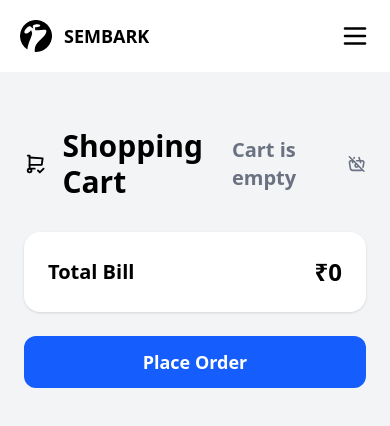
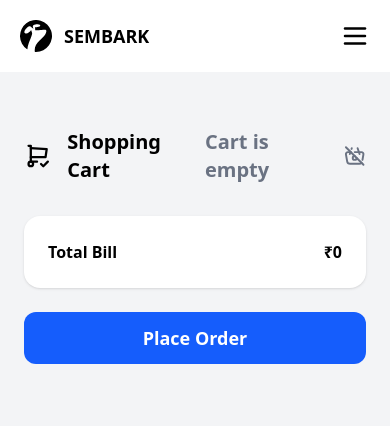
Before and after one commit to RaviGahire/sembark-assignment, a React (Vite) app: page /cart in a window 390 px wide. Shown: the top 426 px of the page. Built offline with nearby package versions, Linux system fonts and the light colour scheme.

Commit message:
added rating and soldout product details and fixed total bill

```diff
--- a/src/Components/Cart.jsx
+++ b/src/Components/Cart.jsx
@@ -1,5 +1,6 @@
 import { IconBasketOff, IconShoppingCartCheck, IconTrash } from '@tabler/icons-react'
 import React, { useEffect, useState } from 'react'
+import { Link, NavLink } from 'react-router'
 
 export const Cart = () => {
   const [cart, setCart] = useState([])
@@ -12,10 +13,10 @@ export const Cart = () => {
   }, [])
 
   const cartItems = cart.length;
-  const total = cart.reduce((acc,elem)=>elem.price + acc,0)
+  const total = cart.reduce((acc, elem) => elem.price + acc, 0)
 
 
-// Deleting item from the localStorage
+  // Deleting item from the localStorage
   const deleteItem = (index) => {
     let item = [...cart]
     item.splice(index, 1)
@@ -29,12 +30,12 @@ export const Cart = () => {
       <div className="min-h-screen bg-gray-100 p-6 flex flex-col items-center">
         <div className="w-full max-w-3xl">
           <div className="flex justify-between my-8">
-            <div className='text-3xl font-bold flex items-center gap-4'>
+            <div className='text-xl md:text-3xl font-bold flex items-center gap-4'>
               <IconShoppingCartCheck size={28} /><h2>Shopping Cart </h2>
-              </div>{cart.length === 0 &&
+            </div>{cart.length === 0 &&
               <div className='text-xl font-semibold text-gray-500 flex items-center justify-center gap-2 '>
                 Cart is empty
-                <IconBasketOff stroke={2} /></div> || <div className='text-xl font-semibold text-gray-500'>{cartItems} Total Items</div>}</div>
+                <IconBasketOff stroke={2} /></div> || <div className='md:text-xl font-semibold text-gray-500'>{cartItems}  Item</div>}</div>
 
 
           {/* Cart Item */}
@@ -46,32 +47,30 @@ export const Cart = () => {
                   <img
                     src={item.image}
                     alt={item.title}
-                    className="w-20 h-20 rounded-xl object-fit"
+                    className="w-20 h-20 rounded-xl object-fit "
                   />
                   <div>
-                    <h2 className="text-xl font-semibold">{item.title}</h2>
-                    <p className="text-gray-500">{item.price}</p>
+                    <h2 className="text-sm md:text-xl font-semibold">{item.title}</h2>
+                    <p className="text-gray-500">Only ₹{item.price}</p>
                   </div>
                 </div>
-
                 <button onClick={deleteItem} className="text-red-500 font-medium cursor-pointer"><IconTrash stroke={2} /></button>
               </div>)
           })
 
           }
 
-
-
           {/* Total Section */}
           <div className="bg-white rounded-2xl shadow p-6 mt-6 flex justify-between items-center">
-            <h2 className="text-xl font-bold">Total Bill</h2>
-            <p className="text-2xl font-bold">₹{Math.round(total)}</p>
+            <h2 className="md:text-xl font-bold">Total Bill</h2>
+            <p className="md:text-2xl font-bold">₹{Math.ceil(total)}</p>
           </div>
 
           {/* Checkout Button */}
-          <button className="w-full cursor-pointer mt-6 bg-blue-600 text-white py-3 rounded-xl text-lg font-semibold hover:bg-blue-700 transition">
-            Place Order
-          </button>
+          <NavLink
+            to={'/'}
+            className=" w-full flex items-center justify-center cursor-pointer mt-6 bg-blue-600 text-white py-3 rounded-xl text-lg font-semibold hover:bg-blue-700 transition"
+          >Place Order</NavLink>
         </div>
       </div>
 
--- a/src/Components/ProductsDetail.jsx
+++ b/src/Components/ProductsDetail.jsx
@@ -12,6 +12,7 @@ export const ProductsDetail = () => {
   const byDefaultValue = 5
   const productid = params.id || byDefaultValue
 
+
   useEffect(() => {
     try {
       fetch(`https://fakestoreapi.com/products/${productid}`)
@@ -24,7 +25,7 @@ export const ProductsDetail = () => {
   }, [productid])
 
 
-  // Add to cart
+  // Add to cart sending data to localStorage
   const AddToCart = () => {
     const product = JSON.parse(localStorage.getItem("cart")) || []
     product.push(data)
@@ -39,7 +40,7 @@ export const ProductsDetail = () => {
   return (
     <>
       <div className="bg-gray-100 min-h-screen">
-        <h1 className="text-center text-2xl p-5 font-bold">Product Detail</h1>
+        <h1 className="text-center text-3xl p-5 font-bold">Product Detail</h1>
         <div className=" flex items-center justify-center px-4">
           <div className="max-w-4xl w-full bg-white shadow-xl rounded-2xl p-6 md:p-10 grid md:grid-cols-2 gap-10">
             <div className="flex items-center justify-center bg-gray-50 rounded-xl p-6">
@@ -57,6 +58,8 @@ export const ProductsDetail = () => {
                 <p className="text-xl font-medium text-gray-600 mt-4">{data.category}</p>
                 <p className="text-md font-medium text-gray-600 mt-4">{data.description}</p>
                 <p className="text-xl font-medium text-gray-600 mt-4">₹ {data.price}.00</p>
+                <p className="text-xl font-medium text-gray-600 my-4">★★★★★ ({data?.rating?.rate})</p>
+                <p className="text-xl font-medium text-gray-600">Last Week Soldout {data?.rating?.count} Products</p>
               </div>
               <div className="mt-8 flex flex-col gap-3">
                 <button onClick={() => AddToCart()} className="w-full bg-[#312D81] hover:bg-[#312d81e5] transition cursor-pointer text-white py-3 rounded-lg text-md md:text-lg font-bold">
```
